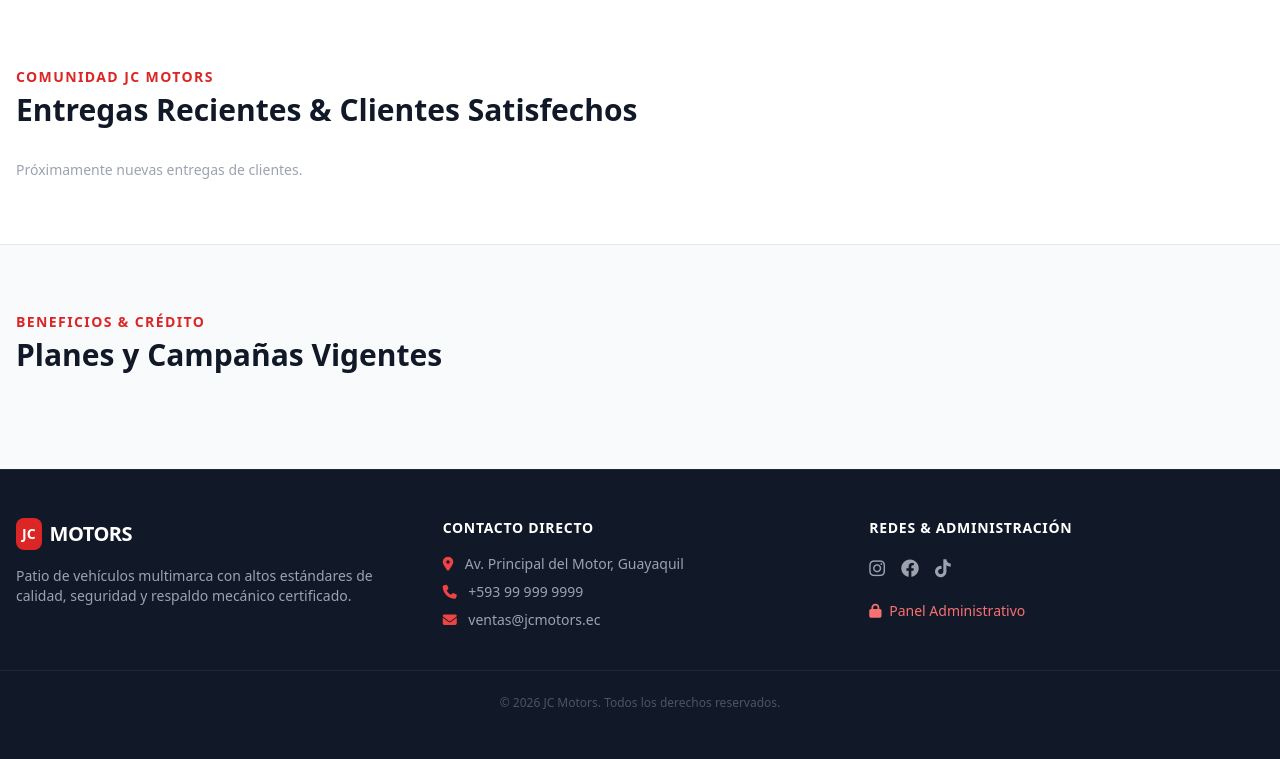
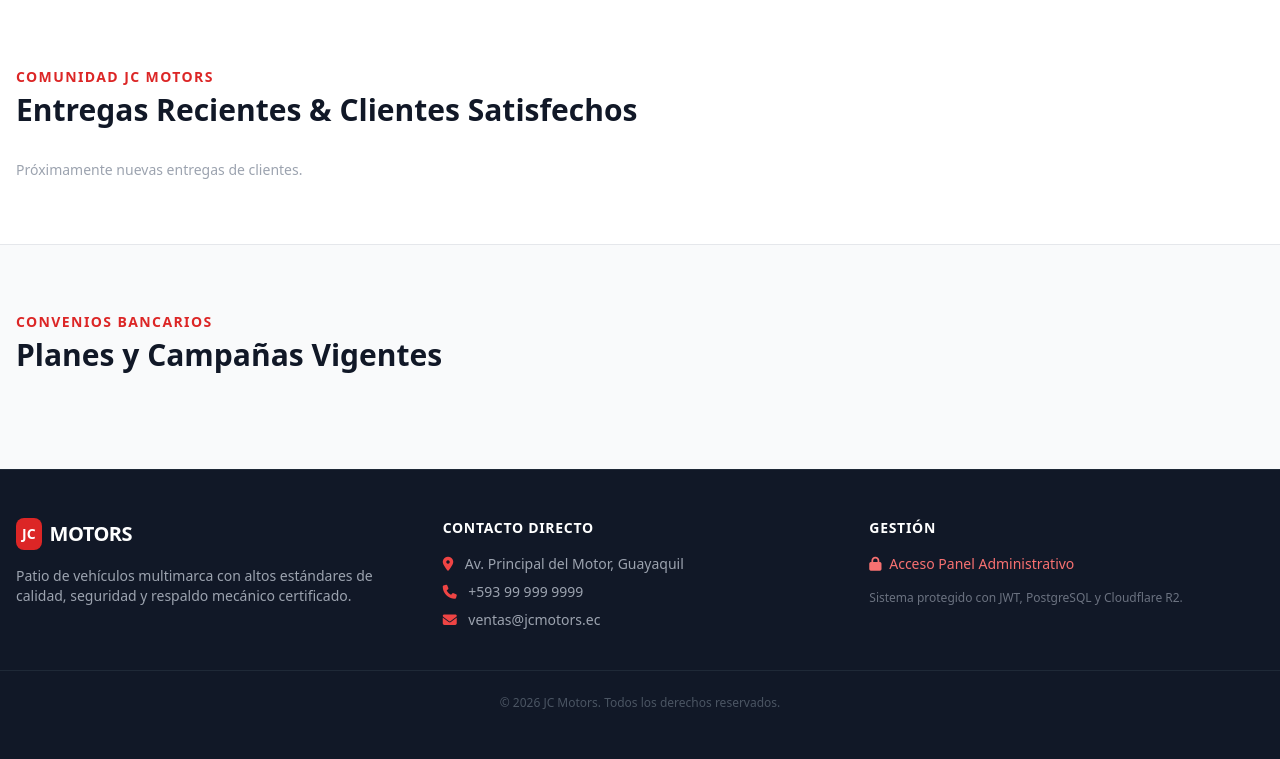
Before and after one commit to carboleda0707-code/App_JC_Motors, a FastAPI app: page / in a window 1280 px wide. Shown: the part 971-1730 px from the top of the page. Run offline with FastAPI, Linux system fonts and the light colour scheme; data that the repository does not hold is empty; some libraries are stand-ins or nearby versions.

Commit message:
Integrar panel admin 5 secciones modal 4 fotos mas 1 video

```diff
--- a/static/js/app.js
+++ b/static/js/app.js
@@ -13,35 +13,47 @@ async function inicializarTienda() {
         const res = await fetch('/api/tienda/inicio');
         const data = await res.json();
 
-        // 1. Cargar categorías en el selector de filtros
+        // 1. Cargar categorías en el selector de filtros (iniciando con la primera registrada)
         const selectCat = document.getElementById('filtroTipo');
         if (selectCat && data.categorias && data.categorias.length > 0) {
-            selectCat.innerHTML = `<option value="ALL">Todas las Categorías</option>`;
+            selectCat.innerHTML = '';
             data.categorias.forEach(c => {
                 selectCat.innerHTML += `<option value="${c.codigo}">${c.nombre}</option>`;
             });
         }
 
-        // 2. Renderizar Slider (Sección 1)
+        // 2. Cargar marcas dinámicamente desde los destacados (iniciando con la primera registrada)
+        const selectMarca = document.getElementById('filtroMarca');
+        if (selectMarca && data.destacados && data.destacados.length > 0) {
+            const marcasUnicas = [...new Map(data.destacados.map(v => [v.marca_cod, v.marca])).entries()];
+            selectMarca.innerHTML = '';
+            marcasUnicas.forEach(([cod, nombre]) => {
+                selectMarca.innerHTML += `<option value="${cod}">${nombre}</option>`;
+            });
+        }
+
+        // 3. Renderizar Slider (Sección 1)
         if (data.slider && data.slider.length > 0) {
             slidesData = data.slider;
             iniciarSlider();
         }
 
-        // 3. Renderizar Vehículos Destacados por defecto (Sección 2)
+        // 4. Renderizar Vehículos Destacados por defecto (Sección 2)
         vehiculosActuales = data.destacados || [];
         renderizarVehiculos(vehiculosActuales, true);
 
-        // 4. Renderizar Historias de Autos Vendidos (Sección 3)
+        // 5. Renderizar Historias de Autos Vendidos (Sección 3)
         renderizarHistorias(data.historias || []);
 
-        // 5. Renderizar 3 Espacios Publicitarios (Sección 4)
+        // 6. Renderizar 3 Espacios Publicitarios (Sección 4)
         renderizarPublicidad(data.publicidad || []);
 
-        // 6. Renderizar Pie de Página (Sección 5)
+        // 7. Renderizar Pie de Página (Sección 5)
         if (data.footer) {
             renderizarFooter(data.footer);
         }
+
+        actualizarSKUPreview();
     } catch (error) {
         console.error("Error cargando datos de la tienda:", error);
     }
@@ -98,8 +110,8 @@ async function aplicarFiltrosTienda() {
     actualizarSKUPreview();
 
     const params = new URLSearchParams({
-        categoria_cod: document.getElementById('filtroTipo')?.value || 'ALL',
-        marca_cod: document.getElementById('filtroMarca')?.value || 'ALL',
+        categoria_cod: document.getElementById('filtroTipo')?.value || '',
+        marca_cod: document.getElementById('filtroMarca')?.value || '',
         es_4x4: document.getElementById('filtro4x4')?.checked || false,
         es_hibrido: document.getElementById('filtroHibrido')?.checked || false,
         es_blindado: document.getElementById('filtroBlindado')?.checked || false
@@ -118,8 +130,12 @@ async function aplicarFiltrosTienda() {
 }
 
 async function resetearFiltros() {
-    if (document.getElementById('filtroTipo')) document.getElementById('filtroTipo').value = 'ALL';
-    if (document.getElementById('filtroMarca')) document.getElementById('filtroMarca').value = 'ALL';
+    const selectCat = document.getElementById('filtroTipo');
+    if (selectCat && selectCat.options.length > 0) selectCat.selectedIndex = 0;
+
+    const selectMarca = document.getElementById('filtroMarca');
+    if (selectMarca && selectMarca.options.length > 0) selectMarca.selectedIndex = 0;
+
     if (document.getElementById('filtroAnio')) document.getElementById('filtroAnio').value = '';
     if (document.getElementById('filtro4x4')) document.getElementById('filtro4x4').checked = false;
     if (document.getElementById('filtroHibrido')) document.getElementById('filtroHibrido').checked = false;
@@ -359,6 +375,5 @@ function abrirCarrito() {
 }
 
 document.addEventListener('DOMContentLoaded', () => {
-    actualizarSKUPreview();
     inicializarTienda();
 });
--- a/templates/index.html
+++ b/templates/index.html
@@ -21,8 +21,8 @@
             <nav class="hidden md:flex space-x-8 font-semibold text-sm text-gray-700">
                 <a href="#inicio" class="hover:text-red-600 transition">Inicio</a>
                 <a href="#categorias" class="hover:text-red-600 transition">Inventario</a>
-                <a href="#historias" class="hover:text-red-600 transition">Entregas</a>
-                <a href="#financiamiento" class="hover:text-red-600 transition">Promociones</a>
+                <a href="#nuevos" class="hover:text-red-600 transition">Nuevos</a>
+                <a href="#financiamiento" class="hover:text-red-600 transition">Planes de Financiamiento</a>
             </nav>
 
             <div class="flex items-center gap-3">
@@ -32,10 +32,10 @@
             </div>
         </div>
 
-        <!-- SUBMENÚ DE CATEGORÍAS Y FILTROS FIJO -->
+        <!-- SUBMENÚ DE FILTROS SUPERIOR -->
         <div class="bg-gray-900 text-white py-2.5 px-4 shadow-inner">
-            <div class="max-w-7xl mx-auto flex flex-wrap gap-3 items-center justify-between text-xs md:text-sm">
-                <div class="flex flex-wrap gap-2.5 items-center">
+            <div class="max-w-7xl mx-auto flex flex-wrap gap-4 items-center justify-between text-xs md:text-sm">
+                <div class="flex flex-wrap gap-3 items-center">
                     <select id="filtroTipo" onchange="aplicarFiltrosTienda()" class="bg-gray-800 text-white px-3 py-1.5 rounded-lg border border-gray-700 focus:outline-none focus:border-red-500">
                         <option value="ALL">Todas las Categorías</option>
                     </select>
@@ -45,7 +45,6 @@
                         <option value="TOY">Toyota</option>
                         <option value="CHE">Chevrolet</option>
                         <option value="KIA">Kia</option>
-                        <option value="FOR">Ford</option>
                     </select>
 
                     <select id="filtroAnio" onchange="aplicarFiltrosTienda()" class="bg-gray-800 text-white px-3 py-1.5 rounded-lg border border-gray-700 focus:outline-none focus:border-red-500">
@@ -53,7 +52,6 @@
                         <option value="2026">2026</option>
                         <option value="2025">2025</option>
                         <option value="2024">2024</option>
-                        <option value="2023">2023</option>
                     </select>
 
                     <div class="flex items-center gap-3 bg-gray-800 px-3 py-1.5 rounded-lg border border-gray-700">
@@ -61,50 +59,48 @@
                         <label class="flex items-center gap-1.5 cursor-pointer"><input type="checkbox" id="filtroHibrido" onchange="aplicarFiltrosTienda()" class="rounded text-red-600"> Híbrido</label>
                         <label class="flex items-center gap-1.5 cursor-pointer"><input type="checkbox" id="filtroBlindado" onchange="aplicarFiltrosTienda()" class="rounded text-red-600"> Blindado</label>
                     </div>
-
-                    <button onclick="resetearFiltros()" class="text-xs text-gray-400 hover:text-white underline px-2">Ver Destacados</button>
                 </div>
 
                 <div class="bg-red-950/80 border border-red-500/50 px-3 py-1 rounded-lg">
-                    <span class="text-red-400 font-mono text-xs">SKU Filtro:</span>
-                    <span id="skuPreview" class="font-mono font-bold text-white text-xs ml-1">ALL-ALL-2026-4X2-GAS-STD</span>
+                    <span class="text-red-400 font-mono text-xs">SKU Activo:</span>
+                    <span id="skuPreview" class="font-mono font-bold text-white text-xs ml-1">SUV-TOY-2026-4X2-GAS-STD</span>
                 </div>
             </div>
         </div>
     </header>
 
-    <!-- SECCIÓN 1: SLIDER PRINCIPAL DINÁMICO (4 FOTOS) -->
+    <!-- SECCIÓN 1: HOME SLIDER DINÁMICO -->
     <section id="inicio" class="relative bg-gray-900 text-white h-[500px] overflow-hidden flex items-center">
         <div class="absolute inset-0 z-0">
-            <img id="sliderImg" src="https://images.unsplash.com/photo-1533473359331-0135ef1b58bf?auto=format&fit=crop&w=1600&q=80" class="w-full h-full object-cover opacity-55 transition-all duration-700">
-            <div class="absolute inset-0 bg-gradient-to-r from-black/85 via-black/45 to-transparent"></div>
+            <img id="sliderImg" src="https://images.unsplash.com/photo-1533473359331-0135ef1b58bf?auto=format&fit=crop&w=1600&q=80" class="w-full h-full object-cover opacity-50 filter brightness-90">
+            <div class="absolute inset-0 bg-gradient-to-r from-black/80 via-black/40 to-transparent"></div>
         </div>
         <div class="max-w-7xl mx-auto px-4 relative z-10 w-full">
             <span class="bg-red-600 text-white text-xs font-bold px-3 py-1 rounded-full uppercase tracking-widest">Patio Autorizado</span>
-            <h1 id="sliderTitulo" class="text-4xl md:text-6xl font-black mt-3 leading-tight max-w-3xl">Encuentra tu próximo vehículo con garantía total</h1>
+            <h1 id="sliderTitulo" class="text-4xl md:text-6xl font-black mt-3 leading-tight">Encuentra tu próximo vehículo <br><span class="text-red-500">con garantía total</span></h1>
             <p id="sliderDescripcion" class="mt-4 text-gray-300 text-lg max-w-xl">Vehículos multimarca, camionetas 4x4, híbridos y unidades con blindaje certificado disponibles para entrega inmediata.</p>
             <div class="mt-8 flex gap-4">
                 <a id="sliderLink" href="#categorias" class="bg-red-600 hover:bg-red-700 text-white font-bold px-6 py-3 rounded-xl transition shadow-lg">Ver Inventario</a>
-                <a href="#financiamiento" class="bg-white/10 hover:bg-white/20 backdrop-blur text-white font-bold px-6 py-3 rounded-xl transition border border-white/20">Promociones</a>
+                <a href="#financiamiento" class="bg-white/10 hover:bg-white/20 backdrop-blur text-white font-bold px-6 py-3 rounded-xl transition border border-white/20">Planes de Crédito</a>
             </div>
             <div id="sliderDots" class="flex gap-2 mt-8"></div>
         </div>
     </section>
 
-    <!-- SECCIÓN 2: CATÁLOGO DE VEHÍCULOS (INVENTARIO Y SKU) -->
+    <!-- SECCIÓN 2: CATÁLOGO DE VEHÍCULOS (TARJETAS IDÉNTICAS AL DEMO) -->
     <section id="categorias" class="max-w-7xl mx-auto px-4 py-16">
-        <div class="flex flex-wrap justify-between items-end mb-8 gap-4">
+        <div class="flex justify-between items-end mb-8">
             <div>
                 <span id="catalogoSubtitulo" class="text-red-600 font-bold text-sm tracking-widest uppercase">Vitrina Exclusiva</span>
                 <h2 id="catalogoTitulo" class="text-3xl font-black text-gray-900 mt-1">Vehículos Destacados</h2>
             </div>
-            <span id="contadorResultados" class="text-sm text-gray-500 font-medium"></span>
+            <span id="contadorResultados" class="text-sm text-gray-500 font-medium">Haz clic en Ver Detalle para abrir el selector de variantes</span>
         </div>
 
         <div id="gridVehiculos" class="grid grid-cols-1 md:grid-cols-3 gap-8"></div>
     </section>
 
-    <!-- SECCIÓN 3: REDES SOCIALES / HISTORIAS DE AUTOS VENDIDOS -->
+    <!-- SECCIÓN 3: HISTORIAS DE AUTOS VENDIDOS -->
     <section id="historias" class="bg-white py-16 border-y border-gray-200">
         <div class="max-w-7xl mx-auto px-4">
             <div class="mb-8">
@@ -118,13 +114,13 @@
     <!-- SECCIÓN 4: PUBLICIDAD (3 BANNERS O VIDEOS) -->
     <section id="financiamiento" class="max-w-7xl mx-auto px-4 py-16">
         <div class="mb-8">
-            <span class="text-red-600 font-bold text-sm tracking-widest uppercase">Beneficios & Crédito</span>
+            <span class="text-red-600 font-bold text-sm tracking-widest uppercase">Convenios Bancarios</span>
             <h2 class="text-3xl font-black text-gray-900 mt-1">Planes y Campañas Vigentes</h2>
         </div>
         <div id="gridPublicidad" class="grid grid-cols-1 md:grid-cols-3 gap-6"></div>
     </section>
 
-    <!-- SECCIÓN 5: PIE DE PÁGINA (FOOTER) -->
+    <!-- SECCIÓN 5: PIE DE PÁGINA -->
     <footer class="bg-gray-900 text-gray-400 py-12 border-t border-gray-800">
         <div class="max-w-7xl mx-auto px-4 grid grid-cols-1 md:grid-cols-3 gap-8">
             <div>
@@ -141,13 +137,9 @@
                 <p class="text-sm"><i class="fa-solid fa-envelope text-red-500 mr-2"></i> <span id="footerEmail">ventas@jcmotors.ec</span></p>
             </div>
             <div>
-                <h3 class="text-white text-sm font-bold uppercase tracking-wider mb-4">Redes & Administración</h3>
-                <div class="flex gap-4 mb-4 text-lg">
-                    <a id="footerIg" href="#" target="_blank" class="text-gray-400 hover:text-white"><i class="fa-brands fa-instagram"></i></a>
-                    <a id="footerFb" href="#" target="_blank" class="text-gray-400 hover:text-white"><i class="fa-brands fa-facebook"></i></a>
-                    <a id="footerTk" href="#" target="_blank" class="text-gray-400 hover:text-white"><i class="fa-brands fa-tiktok"></i></a>
-                </div>
-                <a href="/admin" class="text-red-400 hover:text-red-300 text-sm inline-block"><i class="fa-solid fa-lock mr-1"></i> Panel Administrativo</a>
+                <h3 class="text-white text-sm font-bold uppercase tracking-wider mb-4">Gestión</h3>
+                <a href="/admin" class="text-red-400 hover:text-red-300 text-sm block mb-2"><i class="fa-solid fa-lock mr-1"></i> Acceso Panel Administrativo</a>
+                <p class="text-xs text-gray-500 mt-4">Sistema protegido con JWT, PostgreSQL y Cloudflare R2.</p>
             </div>
         </div>
         <div class="max-w-7xl mx-auto px-4 text-center text-xs text-gray-600 border-t border-gray-800 mt-10 pt-6">
@@ -155,7 +147,7 @@
         </div>
     </footer>
 
-    <!-- MODAL DETALLE VEHÍCULO, GALERÍA R2 Y SELECTOR DE SKU -->
+    <!-- MODAL IDÉNTICO AL DEMO (VISOR Y VARIANTES SKU) -->
     <div id="modalVehiculo" class="fixed inset-0 bg-black/80 backdrop-blur-sm hidden z-50 flex items-center justify-center p-4">
         <div class="bg-white rounded-3xl max-w-5xl w-full max-h-[92vh] overflow-y-auto p-6 md:p-8 relative shadow-2xl">
             <button onclick="cerrarModalVehiculo()" class="absolute top-6 right-6 bg-gray-100 hover:bg-gray-200 text-gray-700 w-10 h-10 rounded-full font-bold flex items-center justify-center transition">✕</button>
@@ -176,9 +168,9 @@
 
                 <div class="bg-gray-50 p-5 rounded-2xl border border-gray-200 flex flex-col justify-between">
                     <div>
-                        <h3 class="text-lg font-bold text-gray-900 mb-4 border-b pb-2"><i class="fa-solid fa-sliders text-red-600 mr-2"></i> Variantes Disponibles</h3>
+                        <h3 class="text-lg font-bold text-gray-900 mb-4 border-b pb-2"><i class="fa-solid fa-sliders text-red-600 mr-2"></i> Variantes del Vehículo</h3>
                         <label class="text-xs font-bold text-gray-600 block mb-1">SELECCIONAR VERSIÓN / SKU</label>
-                        <select id="selectVarianteModal" onchange="seleccionarVarianteModal()" class="w-full bg-white border border-gray-300 rounded-xl px-3 py-2.5 text-sm font-semibold mb-4"></select>
+                        <select id="selectVarianteModal" onchange="seleccionarVarianteModal()" class="w-full bg-white border border-gray-300 rounded-xl px-3 py-2.5 text-sm font-semibold mb-4 focus:outline-none focus:border-red-600"></select>
                         <div id="detalleVarianteInfo" class="text-xs text-gray-600 space-y-1.5 bg-white p-3 rounded-xl border border-gray-200"></div>
                     </div>
 
@@ -187,8 +179,8 @@
                             <span class="text-xs text-gray-500 font-bold uppercase">Precio Final</span>
                             <span id="modalPrecioFinal" class="text-2xl font-black text-red-600"></span>
                         </div>
-                        <a id="btnCotizarWhatsapp" href="#" target="_blank" class="w-full bg-green-600 hover:bg-green-700 text-white py-3 rounded-xl font-bold text-sm transition shadow-md flex items-center justify-center gap-2">
-                            <i class="fa-brands fa-whatsapp text-lg"></i> Cotizar por WhatsApp
+                        <a id="btnCotizarWhatsapp" href="#" target="_blank" class="w-full bg-red-600 hover:bg-red-700 text-white py-3 rounded-xl font-bold text-sm transition shadow-md flex items-center justify-center gap-2">
+                            <i class="fa-brands fa-whatsapp text-lg"></i> Reservar Esta Variante
                         </a>
                     </div>
                 </div>
```
Also changed, not shown: static/js/admin.js (+43 -6 lines), templates/admin.html (+18 -6 lines).
